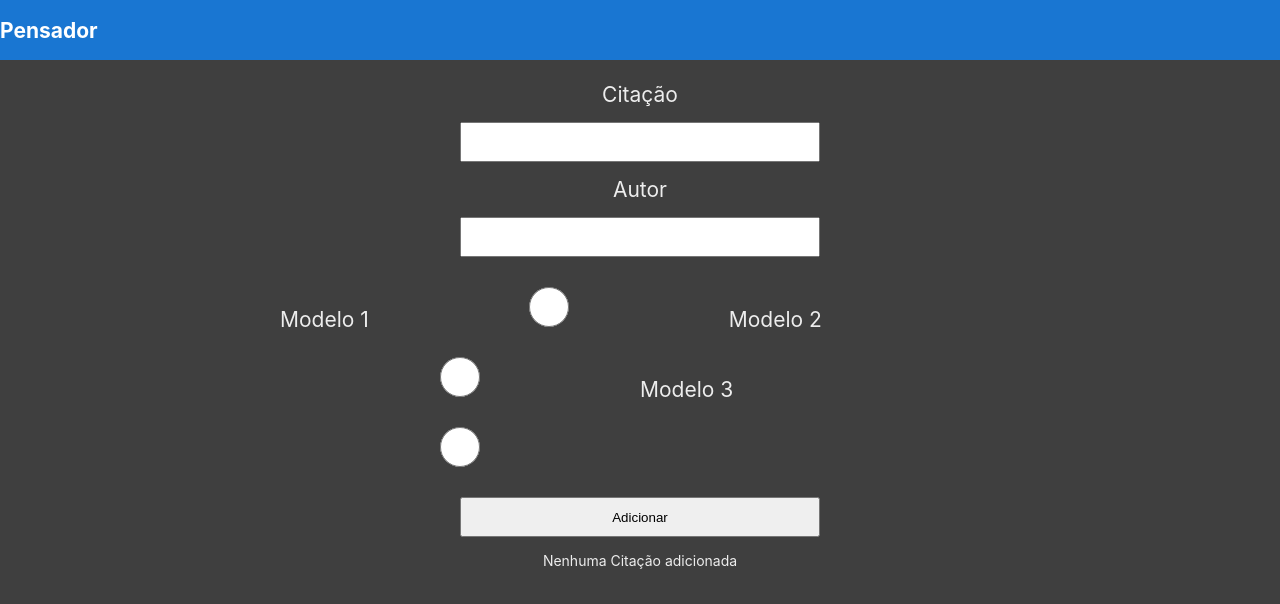
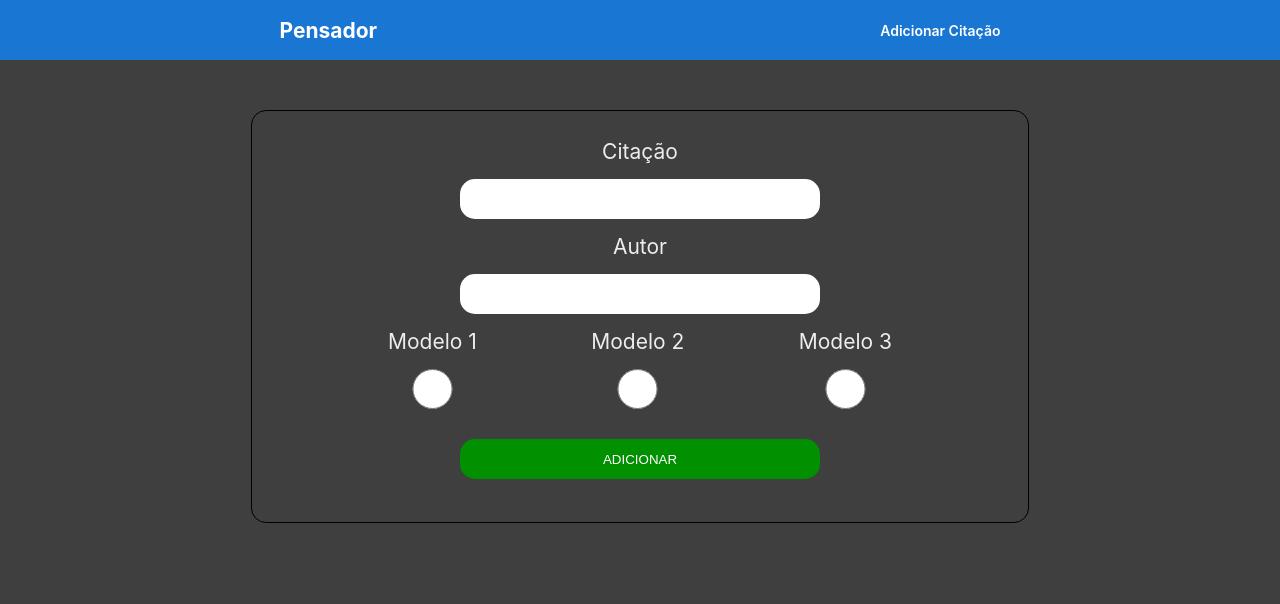
Before and after one commit to diegocgayoso/pensador-angular, an Angular app: page /form in a window 1280 px wide. Shown: the top 604 px of the page. Built offline with nearby package versions, Linux system fonts and the light colour scheme; a web font is replaced by a local one.

Commit message:
Roteamento entre componentes

```diff
--- a/src/app/app-routing.molude.ts
+++ b/src/app/app-routing.molude.ts
@@ -6,7 +6,7 @@ import { QuotationsComponent } from './components/quotations/quotations.componen
 
 export const routes: Routes = [
   {path: '', redirectTo:'quotations', pathMatch:'full'},
-  {path: 'quotaions', component: QuotationsComponent},
+  {path: 'quotations', component: QuotationsComponent},
   {path: 'form', component: AddQuotationComponent},
 ]
 
--- a/src/app/app.component.css
+++ b/src/app/app.component.css
@@ -31,10 +31,12 @@ p {
   right: 0;
   height: 60px;
   display: flex;
+  justify-content: space-around;
   align-items: center;
   background-color: #1976d2;
   color: white;
   font-weight: 600;
+  padding: 0 2em;
 }
 
 .content {
@@ -49,7 +51,7 @@ p {
 a,
 a:visited,
 a:hover {
-  color: #1976d2;
+  color: #ffffff;
   text-decoration: none;
 }
 
--- a/src/app/app.component.html
+++ b/src/app/app.component.html
@@ -1,12 +1,12 @@
 
 <div class="toolbar" role="banner">
-  <h2>Pensador</h2>
+  <a routerLink="quotations">
+
+    <h2>Pensador</h2>
+  </a>
+  <a routerLink="form">Adicionar Citação</a>
 </div>
 
 <div class="content" role="main">
-
-  <app-add-quotation></app-add-quotation>
-  <app-quotations></app-quotations>
-
-
+  <router-outlet></router-outlet>
 </div>
--- a/src/app/components/add-quotation/add-quotation.component.css
+++ b/src/app/components/add-quotation/add-quotation.component.css
@@ -14,49 +14,26 @@
   width: 50%;
   height: 40px;
   margin: 15px auto;
+  border: none;
+  border-radius: 15px;
+  padding: 1em;
 }
-table {
-  border: 1px solid black;
+
+button {
+  background-color: #009000;
+  text-transform: uppercase;
+  color: white;
 }
 
 .borderHelp {
   border: 1px solid red;
 }
 
-.container {
-  min-width: 90%;
-  margin: 0 auto;
-  border: 1px solid black;
+.models {
+  display: flex;
+  justify-content: space-evenly;
 }
 
-.cardQuote {
-  width: 60%;
-  margin: 2em auto;
-  padding: 2em;
-  border-radius: 25px;
-
-  box-shadow: 2px 2px 7px 2px rgba(0, 0, 0, 0.25);
-  -webkit-box-shadow: 2px 2px 7px 2px rgba(0, 0, 0, 0.25);
-  -moz-box-shadow: 2px 2px 7px 2px rgba(0, 0, 0, 0.25);
+.models .model {
+  text-align: center;
 }
-
-.cardQuote .content {
-  display: inline-flex;
-  align-items: center;
-  gap: 16px;
-  margin-bottom: 1em;
-}
-
-.cardQuote .details {
-  margin-left: 2em;
-}
-
-.cardModel1 {
-  background-color: #444;
-  color: gainsboro;
-}
-
-.cardModel2 {
-  background-color: rgb(138, 223, 145);
-  color: rgb(68, 68, 68);
-}
--- a/src/app/components/add-quotation/add-quotation.component.html
+++ b/src/app/components/add-quotation/add-quotation.component.html
@@ -1,20 +1,30 @@
+<div class="container">
+
   <form class="formGroup" (ngSubmit)="addQuotation()">
     <label for="quotation">Citação</label>
     <input id="quotation" name="quotation" type="text" [(ngModel)]="quotation">
     <label for="author">Autor</label>
     <input id="author" name="author" type="text" [(ngModel)]="author">
 
-  <div #model (change)="0">
+    <div #model (change)="0" class="models">
+      <div class="model">
         <label for="styleClass1">Modelo 1</label>
         <input type="radio" id="styleClass1" name="models" value="class1" [(ngModel)]="modelCard">
+      </div>
 
+      <div class="model">
         <label for="styleClass2">Modelo 2</label>
         <input type="radio" id="styleClass2" name="models" value="class2" [(ngModel)]="modelCard">
+      </div>
 
+      <div class="model">
         <label for="styleClass3">Modelo 3</label>
         <input type="radio" id="styleClass3" name="models" value="class3" [(ngModel)]="modelCard">
+      </div>
+
     </div>
 
     <button type="submit">Adicionar</button>
 
   </form>
+</div>
--- a/src/app/components/quotations/quotations.component.css
+++ b/src/app/components/quotations/quotations.component.css
@@ -2,12 +2,14 @@
   border: 1px solid red;
 }
 
-.container {
+.flexWrapGapCenter {
   display: flex;
+  gap: 3em;
+  flex-wrap: wrap;
+  justify-content: center;
 }
 
 .cardQuote {
-  width: 60%;
   margin: 2em auto;
   padding: 2em;
   border-radius: 25px;
@@ -39,19 +41,19 @@
 }
 
 .class1 {
-  background-color: rgb(163, 71, 71);
+  background: linear-gradient(38deg, rgba(131, 58, 180, 1) 0%, rgba(253, 29, 29, 1) 50%, rgba(252, 176, 69, 1) 100%);
   color: gainsboro;
   font-family: 'Inconsolata', monospace;
 }
 
 .class2 {
-  background-color: rgb(190, 157, 79);
+  background: linear-gradient(38deg, rgba(34, 193, 195, 1) 0%, rgba(253, 187, 45, 1) 100%);
   color: rgb(68, 68, 68);
   font-family: 'Oleo Script Swash Cap', cursive;
 }
 
 .class3 {
-  background-color: rgb(138, 223, 145);
+  background: linear-gradient(38deg, rgba(10, 2, 158, 1) 0%, rgba(39, 147, 137, 0.8491879350348028) 62%, rgba(42, 173, 131, 1) 100%);
   color: rgb(68, 68, 68);
   font-family: 'Macondo', cursive;
 }
--- a/src/app/components/quotations/quotations.component.html
+++ b/src/app/components/quotations/quotations.component.html
@@ -1,4 +1,4 @@
-<section class="container" *ngIf="listQuotations.length > 0; else noQuotes;">
+<section class="container flexWrapGapCenter" *ngIf="listQuotations.length > 0; else noQuotes;">
   <div *ngFor="let quote of listQuotations">
     <div class="cardQuote {{quote.modelCard}}">
       <div class="content">
--- a/src/app/serivce/quotations.service.ts
+++ b/src/app/serivce/quotations.service.ts
@@ -1,14 +1,24 @@
 import { Injectable } from '@angular/core';
 
 @Injectable({
-  providedIn: 'root'
+  providedIn: 'root',
 })
 export class QuotationsService {
-
   private listQuotations: any[];
 
   constructor() {
-    this.listQuotations = [];
+    this.listQuotations = [
+      {
+        quotation: 'Tudo passa',
+        author: 'Kayuá',
+        modelCard: '',
+      },
+      {
+        quotation: 'Tudo passa',
+        author: 'Kayuá',
+        modelCard: '',
+      },
+    ];
   }
 
   get quotations() {
@@ -17,6 +27,6 @@ export class QuotationsService {
 
   add(quotation: any) {
     this.listQuotations.push(quotation);
-    console.table(this.listQuotations)
+    console.table(this.listQuotations);
   }
 }
--- a/src/styles.css
+++ b/src/styles.css
@@ -10,3 +10,10 @@
 body {
   background-color: #3f3f3f;
 }
+.container {
+  min-width: 90%;
+  margin: 2em auto;
+  border: 1px solid black;
+  border-radius: 15px;
+  padding: 2em;
+}
```
Lines whose indentation alone changed are shown as unchanged.
